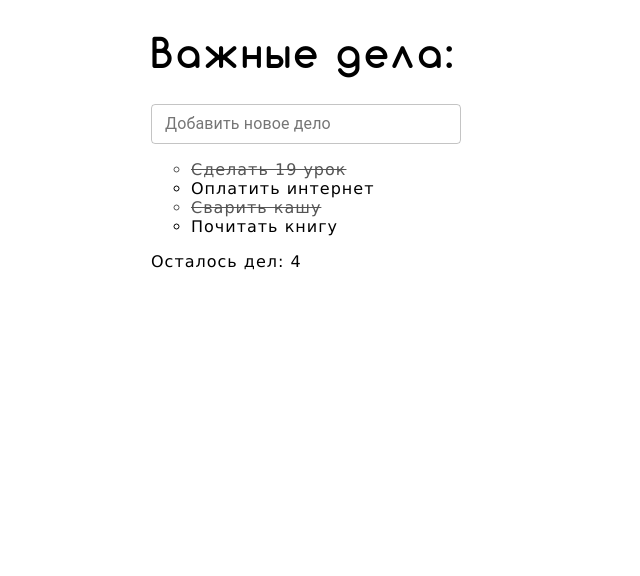
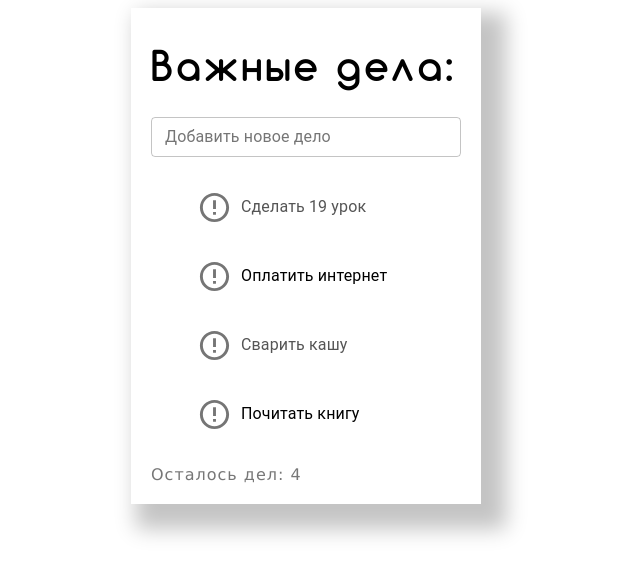
Before and after one commit to WebHeroSchool/todo_Ekka, a React (Create React App) app: page / in a window 1280 px wide. Shown: the top 576 px of the page, without its empty margins (334-974 px from the left). Built offline with nearby package versions, Linux system fonts and the light colour scheme.

Commit message:
stylized app

```diff
--- a/package.json
+++ b/package.json
@@ -33,6 +33,7 @@
   },
   "devDependencies": {
     "@material-ui/core": "^4.9.9",
+    "@material-ui/icons": "^4.9.1",
     "classnames": "^2.2.6"
   }
 }
--- a/src/components/App/App.js
+++ b/src/components/App/App.js
@@ -4,6 +4,7 @@ import InputItem from './InputItem/InputItem';
 import Footer from './Footer/Footer';
 import styles from './App.module.css';
 import '../../fonts.css';
+import { createMuiTheme } from '@material-ui/core/styles';
 
 const App = () => {
   const todoItems = [
@@ -30,10 +31,18 @@ const App = () => {
   ];
   const count = todoItems.length;
 
+  const theme = createMuiTheme({
+    palette: {
+      primary: {
+        main: '#6c5ce7'
+      }
+    }
+  });
+
   return (<main className={styles.wrap}>
     <h1 className={styles.title}>Важные дела:</h1>
-    <InputItem />
-    <ItemList todoItems={todoItems}/>
+    <InputItem theme={theme}/>
+    <ItemList todoItems={todoItems} theme={theme}/>
     <Footer count = {count} />
   </main>);
 }
--- a/src/components/App/App.module.css
+++ b/src/components/App/App.module.css
@@ -1,6 +1,8 @@
 .wrap {
     margin: 0 auto;
     width: 310px;
+    box-shadow: 15px 15px 20px 10px #c4c4c4;
+    padding: 20px;
 }
 .wrap * {
     font-family: Verdana, sans-serif;
@@ -10,4 +12,5 @@
     font-family: 'Comfortaa';
     letter-spacing: 3px;
     font-size: 40px;
+    margin-top: .3em;
 }
--- a/src/components/App/Footer/Footer.js
+++ b/src/components/App/Footer/Footer.js
@@ -1,9 +1,10 @@
 import React from 'react';
+import styles from './Footer.module.css'
 
 const Footer = ({count}) => (
-    <p>
+    <footer className={styles.footer}>
        Осталось дел: {count}
-    </p>
+    </footer>
 );
 
 export default Footer;
--- /dev/null
+++ b/src/components/App/Footer/Footer.module.css
@@ -0,0 +1,3 @@
+.footer {
+    color: #777;
+}
--- a/src/components/App/InputItem/InputItem.js
+++ b/src/components/App/InputItem/InputItem.js
@@ -1,18 +1,9 @@
 import React from 'react';
 import TextField from '@material-ui/core/TextField';
-import { ThemeProvider,createMuiTheme } from '@material-ui/core/styles';
+import { ThemeProvider } from '@material-ui/core/styles';
 
 
-const InputItem = () => {
-  const theme = createMuiTheme({
-    palette: {
-      primary: {
-        main: '#6c5ce7'
-      }
-    }
-  });
-
-  return (<div>
+const InputItem = ({theme}) => (<div>
     <ThemeProvider theme={theme}>
         <TextField
             id="outlined-basic"
@@ -23,6 +14,5 @@ const InputItem = () => {
         />
     </ThemeProvider>
 </div>);
-}
 
 export default InputItem;
--- a/src/components/App/Item/Item.js
+++ b/src/components/App/Item/Item.js
@@ -1,15 +1,39 @@
 import React from 'react';
 import styles from './Item.module.css';
 import classnames from 'classnames'
-
-const Item = ({task, isDone}) => (
+import IconButton from '@material-ui/core/IconButton';
+import DeleteIcon from '@material-ui/icons/DeleteForever';
+import FormControlLabel from '@material-ui/core/FormControlLabel';
+import Checkbox from '@material-ui/core/Checkbox';
+import { ThemeProvider } from '@material-ui/core/styles';
+import Done from '@material-ui/icons/DoneOutline';
+import Undone from '@material-ui/icons/ErrorOutline';
+const Item = ({task, isDone, theme}) => (
     <li className={
         classnames({
             [styles.item]: true,
             [styles.done]: isDone,
         })
     }>
-        {task}
+        <ThemeProvider theme={theme}>
+            <FormControlLabel
+            theme={theme}
+            control={
+            <Checkbox
+                icon={<Undone fontSize="large" />}
+                checkedIcon={<Done />}
+                name="checkedB"
+                color="primary"
+            />
+            }
+            label={task}
+        />
+            <span className={styles.icon_delete}>
+                <IconButton aria-label="delete">
+                    <DeleteIcon fontSize="small"/>
+                </IconButton>
+            </span>
+        </ThemeProvider>
     </li>
 );
 
--- a/src/components/App/Item/Item.module.css
+++ b/src/components/App/Item/Item.module.css
@@ -1,8 +1,22 @@
 .item {
     cursor: pointer;
-    list-style-type: circle;
+    list-style-type: none;
+    position: relative;
+    padding: 8px;
 }
 .done {
     color: #555;
     text-decoration: line-through;
 }
+.icon_delete {
+    position: absolute;
+    right: 0;
+    top: 6px;
+    visibility: hidden;
+    opacity: 0;
+    transition: all .2s;
+}
+.item:hover .icon_delete{
+    visibility: visible;
+    opacity: .8;
+}
--- a/src/components/App/ItemList/ItemList.js
+++ b/src/components/App/ItemList/ItemList.js
@@ -1,9 +1,13 @@
 import React from 'react';
 import Item from '../Item/Item';
 
-const ItemList = ({todoItems}) => (<ul>
+const ItemList = ({todoItems, theme}) => (<ul>
     {todoItems.map(todoItem =>
-      <Item key={todoItem.id} task={todoItem.task} isDone={todoItem.isDone} />)}
+      <Item
+        key={todoItem.id}
+        task={todoItem.task}
+        isDone={todoItem.isDone}
+        theme={theme} />)}
   </ul>)
 
   export default ItemList;
```
Also changed, not shown: 1 other file (tests, documents, lock files or other folders).
